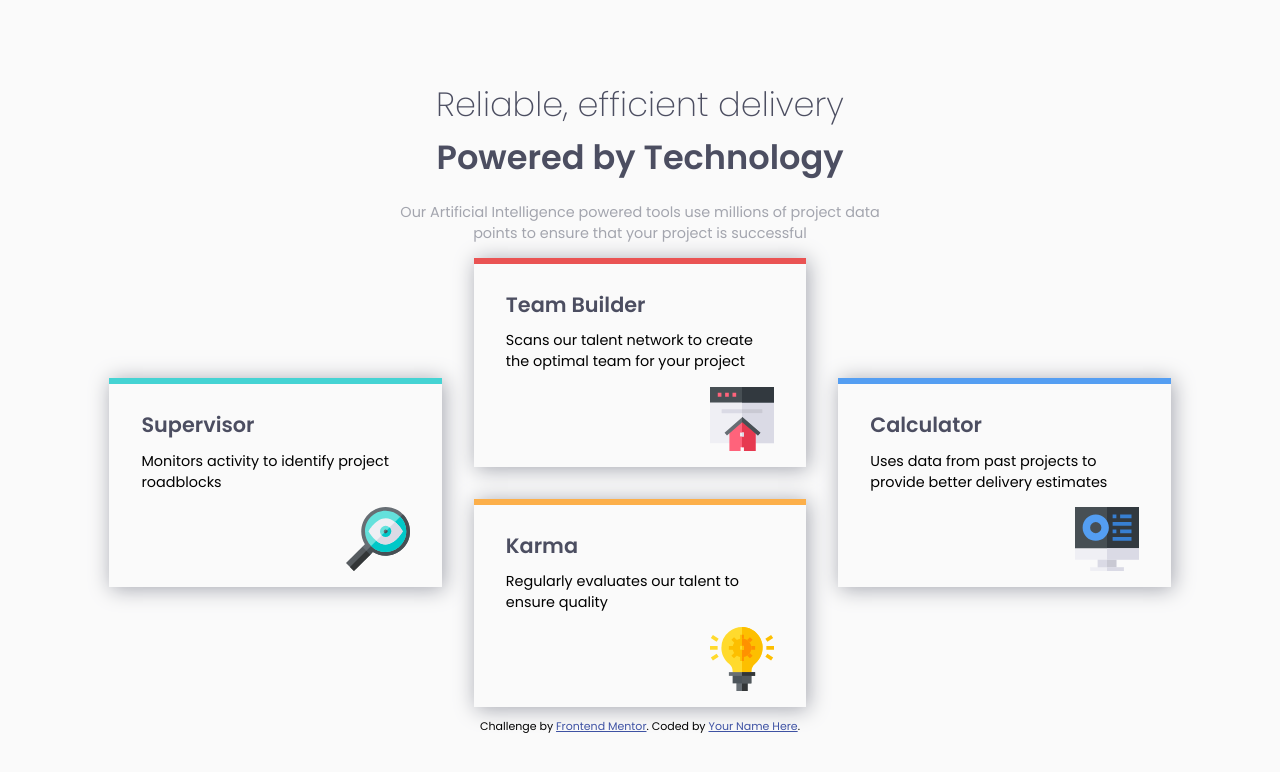
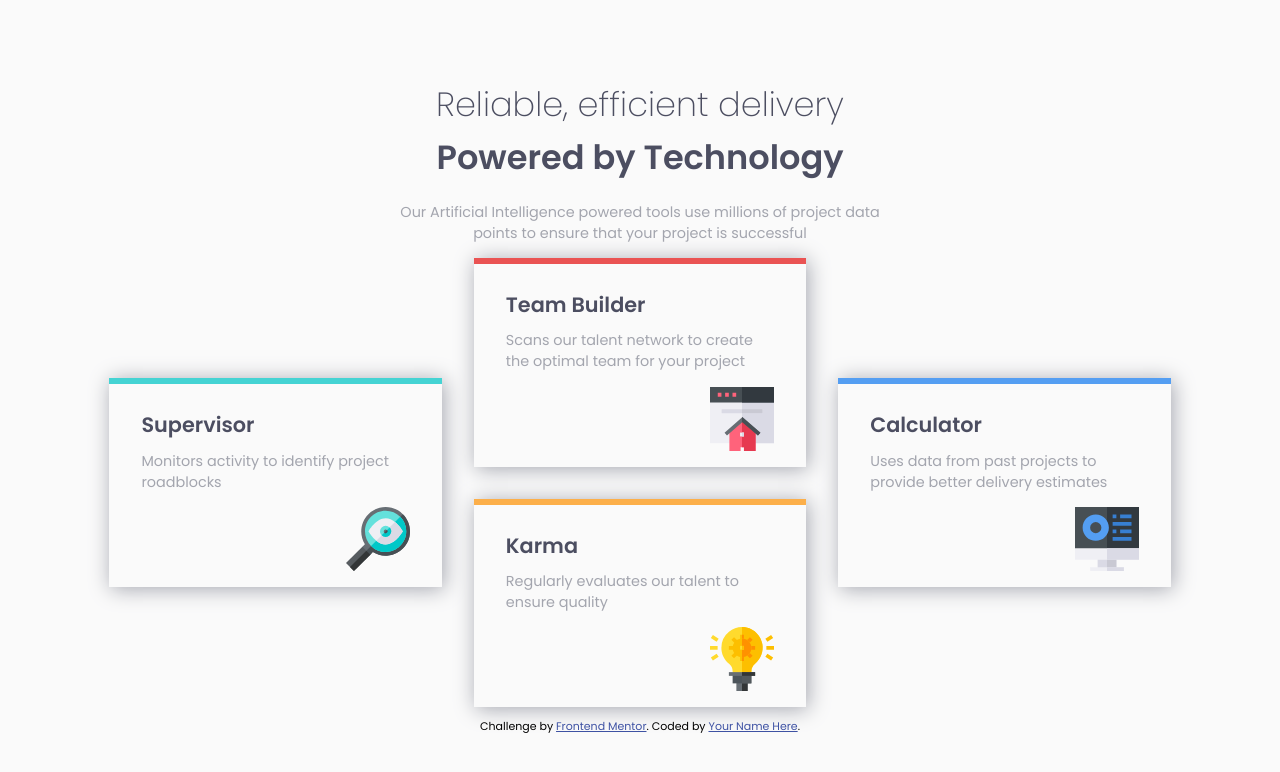
Before and after one commit to Mohammedrefaat98/four-card-feature-section-master, a plain HTML site: page index.html in a window 1280 px wide. Drawn offline with Linux system fonts and the light colour scheme.

Commit message:
changed the color of card description

```diff
--- a/style.css
+++ b/style.css
@@ -79,6 +79,9 @@ p{
     border-top: 0.4em solid;
 }
 
+.card p{
+    color: var(--Grayish-Blue);
+}
 .icon{
     display: flex;
     justify-content: end;
```
